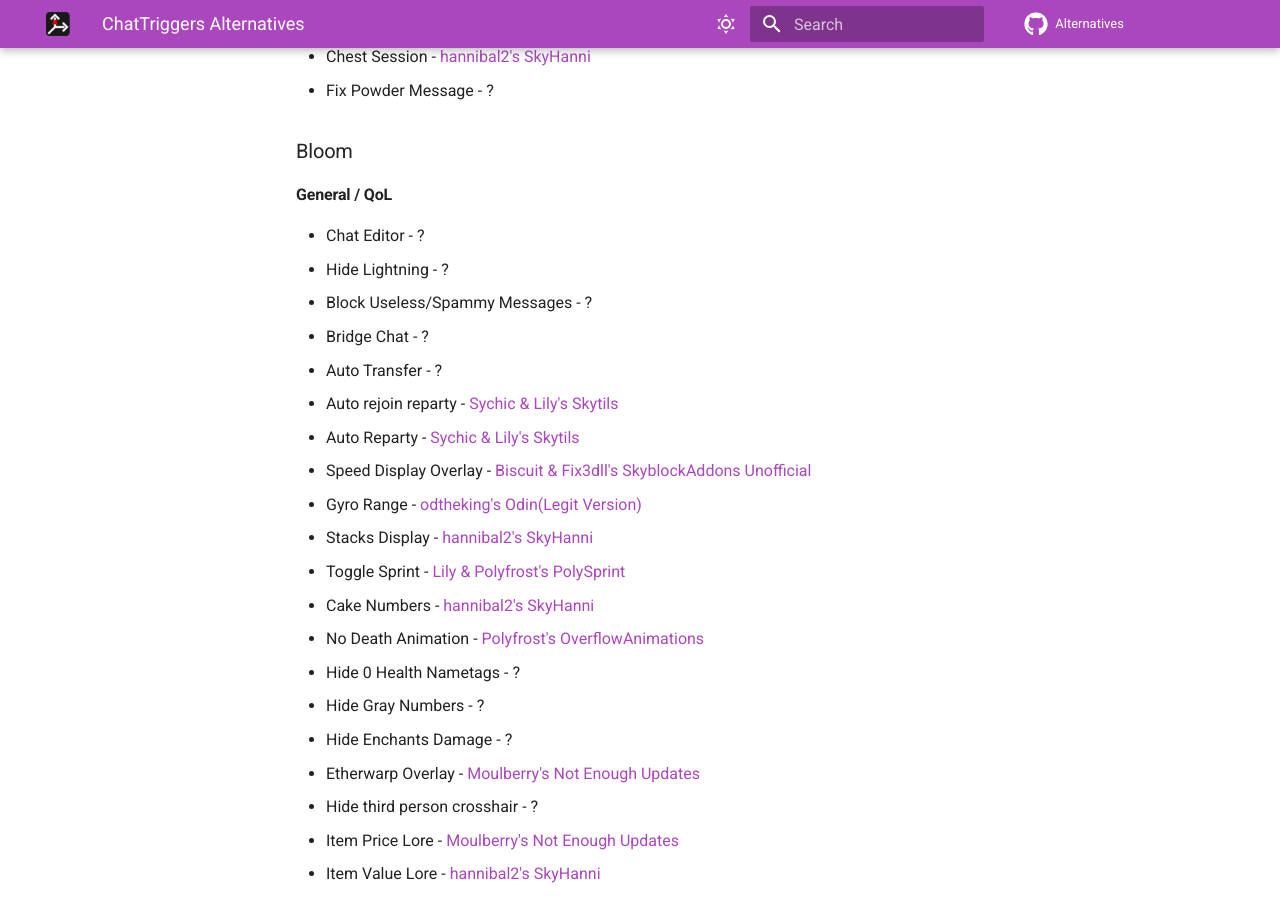
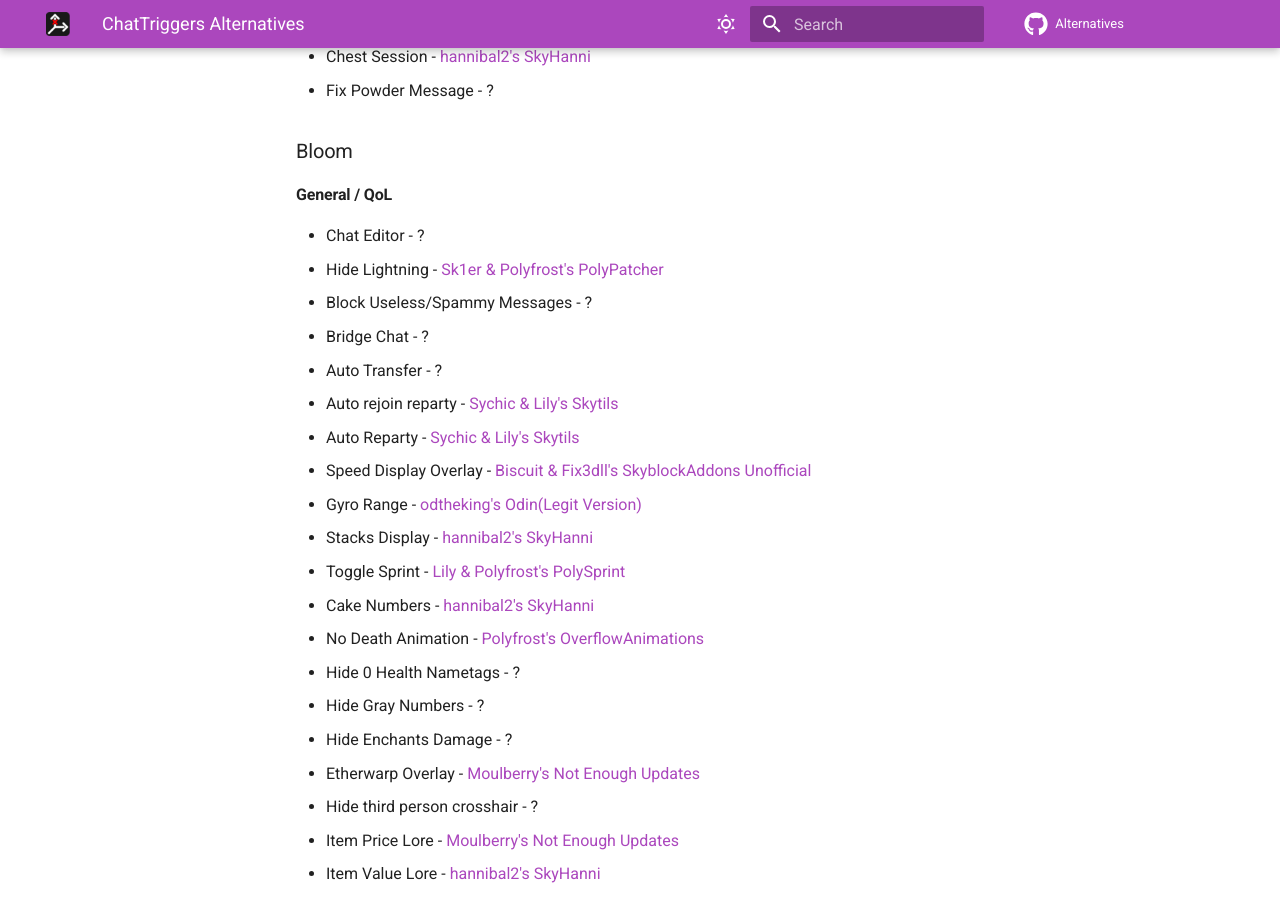
Before and after one commit to MicrocontrollersDev/Alternatives, an MkDocs documentation site: the page built from docs/1.8.9/chattriggers.md, in a window 1280 px wide and 900 px high, scrolled down 1685 px. Built offline with MkDocs 1.6.1 and Material for MkDocs 9.7.7, drawn with Linux system fonts in a browser that asks for light colours; comment, search, counter and statistics services are not loaded.

Commit message:
Update docs/1.8.9/chattriggers.md
Co-authored-by: MicrocontrollersDev <66657148+MicrocontrollersDev@users.noreply.github.com>

```diff
--- a/docs/1.8.9/chattriggers.md
+++ b/docs/1.8.9/chattriggers.md
@@ -62,7 +62,7 @@
 #### General / QoL
 
 * Chat Editor - ?
-* Hide Lightning - ?
+* Hide Lightning - [Sk1er & Polyfrost's PolyPatcher](https://modrinth.com/mod/patcher)
 * Block Useless/Spammy Messages - ?
 * Bridge Chat - ?
 * Auto Transfer - ?
```
